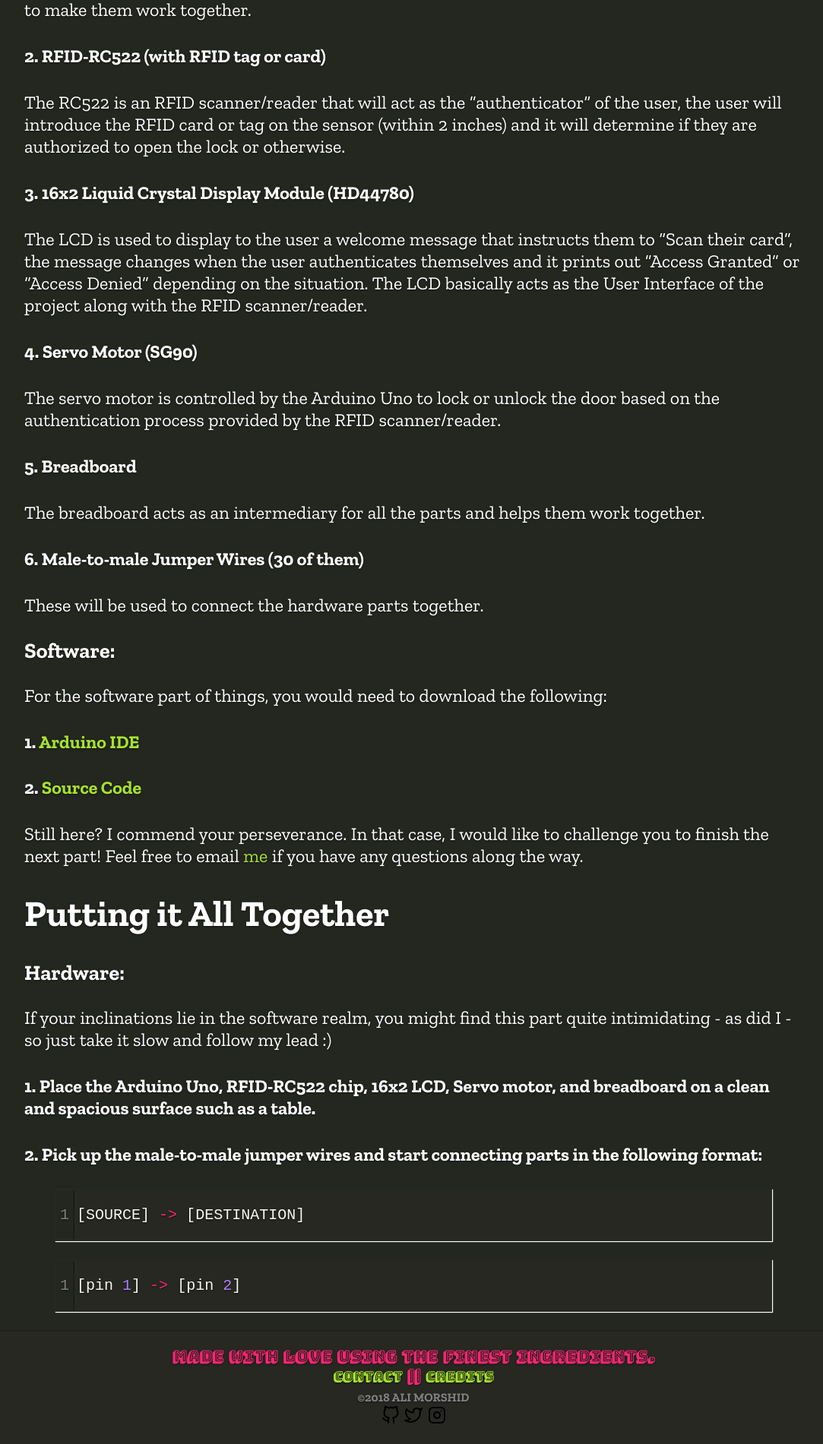
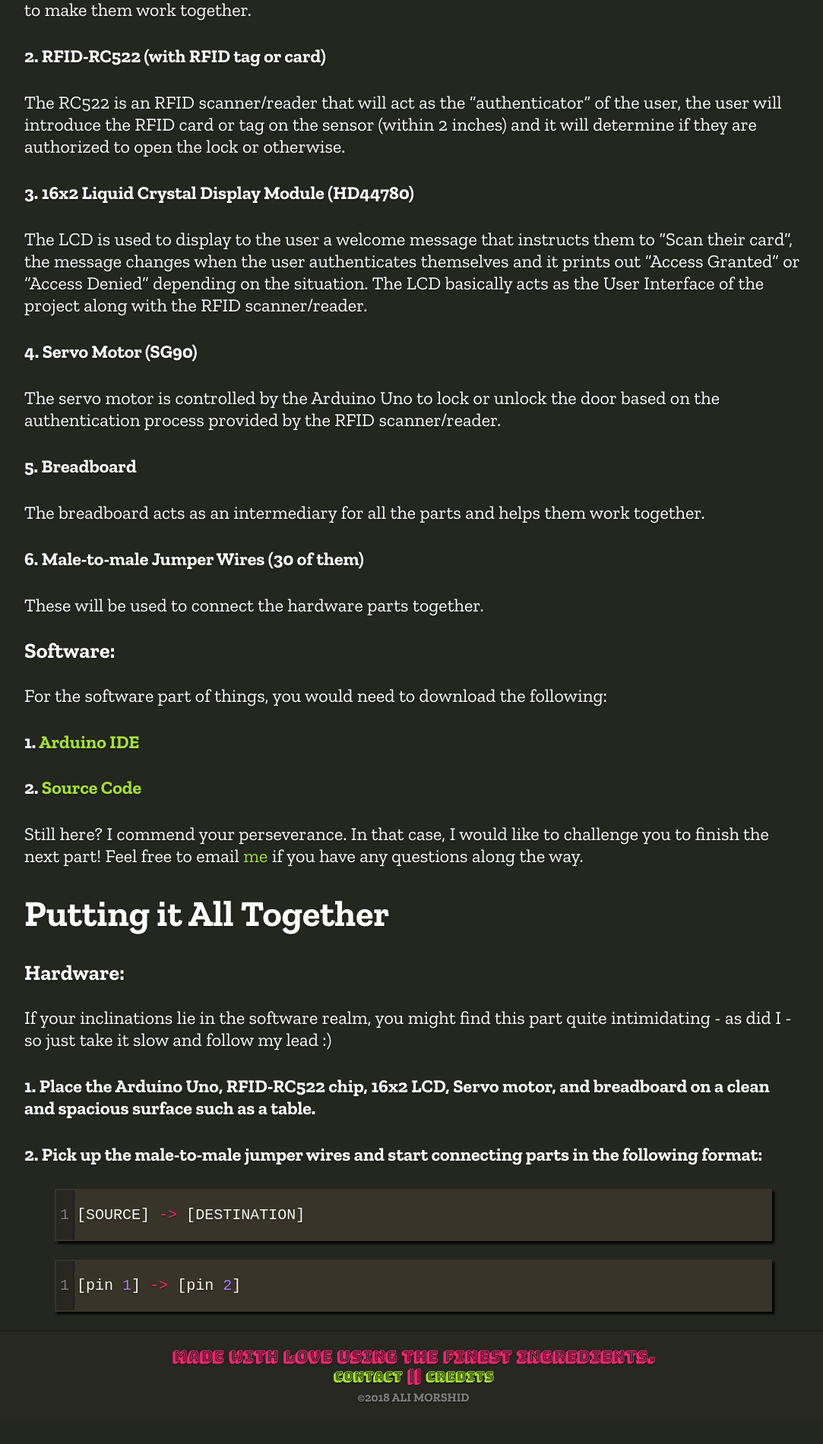
Before and after one commit to aliofyemen/aliofyemen.github.io, a Jekyll site: the page built from _posts/2018-02-02-rfid-operated-door-lock.markdown, in a window 1280 px wide. Shown: the part 927-2828 px from the top of the page at 76% size, without its empty margins (96-1179 px from the left). Built offline with Jekyll 4.4.1, drawn with Linux system fonts in a browser that asks for light colours; some web fonts are replaced; after the commit the page ends 2798 px from its top, so only the background shows below that.

Commit message:
modified social links in footer to only show in deveopment builds modified code block styling added styling for scrollbars to match the theme of the site

```diff
--- a/_includes/footer.html
+++ b/_includes/footer.html
@@ -1,6 +1,6 @@
 <footer>
   <div>
-  	Made with love using the finest ingredients. <br>
+  	<strong>Made with love using the finest ingredients.</strong> <br>
 	<a href="mailto:alimorsh@buffalo.edu" target="_top">
 	<small class="bounce">contact</small>
 	</a>
@@ -10,10 +10,12 @@
 	</a>
 	<br>
   	<small id="copyright">&copy;{{ 'now' | date: "%Y" }} ALI MORSHID</small>
-  	<div>
+  	{% if jekyll.environment == "development" %}
+    <div>
   		<img src="{{ site.baseurl }}/img/g.svg" />
   		<img src="{{ site.baseurl }}/img/t.svg" />
   		<img src="{{ site.baseurl }}/img/i.svg" />
   	</div>
+    {% endif %}
   </div>
 </footer>
--- a/css/monokai.css
+++ b/css/monokai.css
@@ -72,6 +72,6 @@
 	padding-left: 5px;
 	padding-right: 5px;
 	color: gray;
-	background-color: #242620;
+	background-color: #272822;
 	border-right: 2px solid rgba(0, 0, 0, 0.2);
 }
--- a/css/styles.scss
+++ b/css/styles.scss
@@ -12,7 +12,8 @@
  */
 
 $graphite: #242620;
-$darker-graphite:  #272822;
+$light-graphite:  #272822;
+$lighter-graphite: #383428;
 $neon-pink: #F92672;
 $neon-blue: #66D9EF;
 $neon-green: #A6E22E;
@@ -78,7 +79,7 @@ body {
 }
 
 ::-webkit-scrollbar-track, ::-webkit-scrollbar-track-piece, ::-webkit-scrollbar-corner {
-	background: $graphite;
+	background: $lighter-graphite;
 }
 
 /*
@@ -120,8 +121,8 @@ pre > code {
 	padding: 0;
 	font-size: 100%;
 	color: #fff;
-	background-color: $darker-graphite;
-	box-shadow: 1px 1px 1px #fff;
+	background-color: $lighter-graphite;
+	box-shadow: 3px 3px 3px #000;
 }
 
 footer {
@@ -132,7 +133,7 @@ footer {
 	font-family: $title-font;
    	font-weight: bold;
 	color: $neon-pink;
-   	background-color: $darker-graphite;
+   	background-color: $light-graphite;
    	border-top: 2px solid rgba(0, 0, 0, 0.2);
 }
 
@@ -326,8 +327,9 @@ footer {
 @media only screen and (max-width: 768px) {
     /* For mobile phones: */
     blockquote {
+        margin-left: 10px;
+        margin-right: 10px;
         text-align: center;
-        // font-size: smaller;
     }
 
     .section_content {
```
Also changed, not shown: 9 other files.
